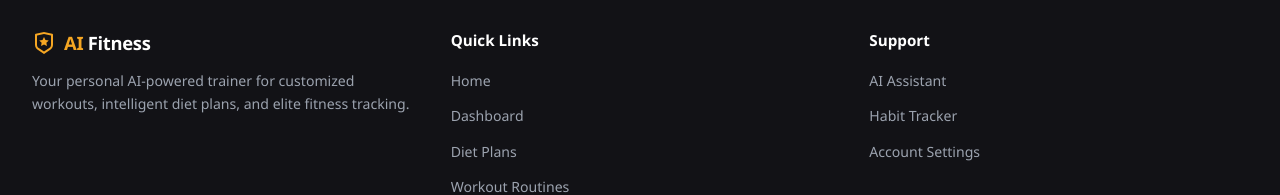
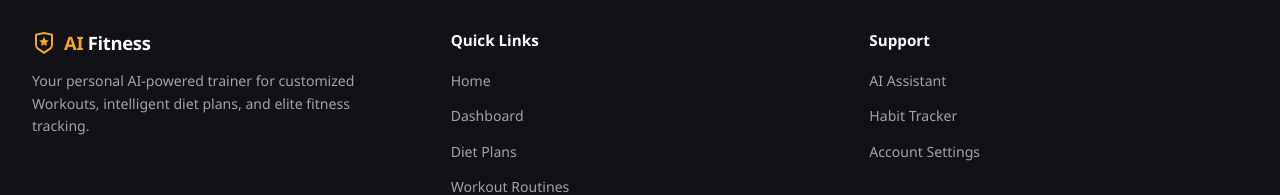
Before and after one commit to GulnazRind/Ai-Hackthon-Task, a React (Vite) app: page / in a window 1280 px wide. Shown: the part 2457-2652 px from the top of the page. Built offline with nearby package versions, Linux system fonts and the light colour scheme; no server answers.

Commit message:
first commit is last impression

```diff
--- a/src/components/common/Footer.jsx
+++ b/src/components/common/Footer.jsx
@@ -34,7 +34,7 @@ const Footer = () => {
             </span>
           </div>
           <p style={{ fontSize: '0.88rem', lineHeight: 1.6, margin: 0, color: '#9ca3af' }}>
-            Your personal AI-powered trainer for customized workouts, intelligent diet plans, and elite fitness tracking.
+            Your personal AI-powered trainer for customized Workouts, intelligent diet plans, and elite fitness tracking.
           </p>
         </div>
 
```
